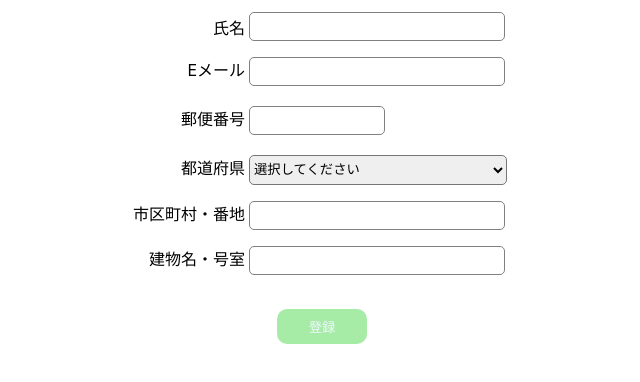
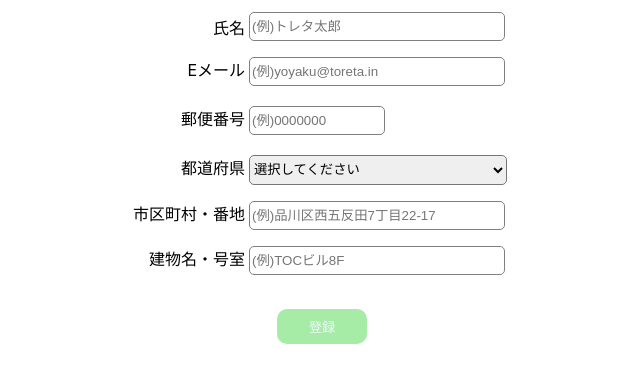
Before and after one commit to Taro-Test-777/frontend-recruiting-ENG0000842629, a React (Create React App) app in the folder assignment-2/samples/react/: page / in a window 1280 px wide. Shown: the top 382 px of the page, without its empty margins (318-958 px from the left). Built offline with nearby package versions, Linux system fonts and the light colour scheme.

Commit message:
placeholder追加

```diff
--- a/assignment-2/samples/react/src/App.tsx
+++ b/assignment-2/samples/react/src/App.tsx
@@ -59,6 +59,7 @@ function App() {
                 <input
                   className="form-input"
                   id="name"
+                  placeholder="(例)トレタ太郎"
                   type="text"
                   { ...register('name', { required: true }) }
                 />
@@ -72,6 +73,7 @@ function App() {
                   className={classNames("form-input", {"redOutLine": !!errors.email?.message})}
                   id="email"
                   type="text"
+                  placeholder="(例)yoyaku@toreta.in"
                   {...register("email", {
                     required: true,
                   pattern: {
@@ -98,6 +100,7 @@ function App() {
                   className={classNames("zipStyle", {"redOutLine": !!errors.zip?.message})}
                   id="zip"
                   type="text"
+                  placeholder="(例)0000000"
                   {...register("zip", {
                     required: true,
                     pattern: {
@@ -137,6 +140,7 @@ function App() {
                   className="form-input"
                   id="address1"
                   type="text"
+                  placeholder="(例)品川区西五反田7丁目22-17"
                   { ...register('address1', { required: true }) }
                 />
               </td>
@@ -149,6 +153,7 @@ function App() {
                   className="form-input"
                   id="address2"
                   type="text"
+                  placeholder="(例)TOCビル8F"
                   {...register("address2")}
                 />
               </td>
```
